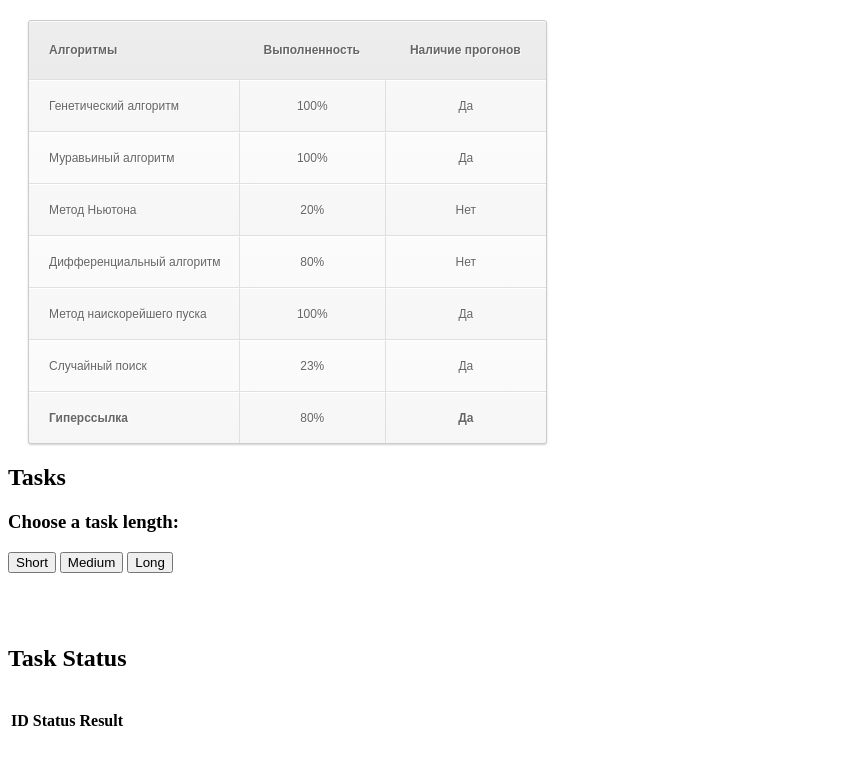
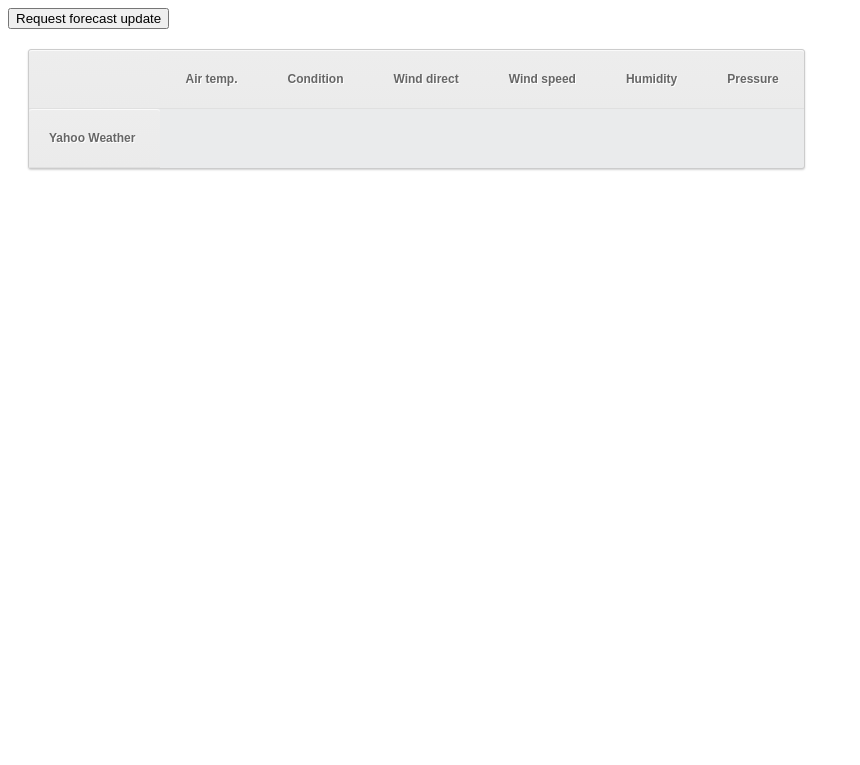
Before and after one commit to mi-doc/average_forecast, a Django app: page / in a window 1280 px wide. Shown: the top 765 px of the page, without its empty margins (0-860 px from the left). Run offline with Django 4.2, Linux system fonts and the light colour scheme; lists and menus that the app fills with data are empty; parts of the project's set-up code (start-up, migrations or seed data) failed here and were passed over.

Commit message:
Task results can be displayed on the frontend now

```diff
--- a/average_forecast/average_forecast/urls.py
+++ b/average_forecast/average_forecast/urls.py
@@ -22,6 +22,7 @@ urlpatterns = [
     path('admin/', admin.site.urls),
     path('tasks/<task_id>/', weather_views.get_status),
     path('tasks/', weather_views.run_task),
-    path('get_forecasts', weather_views.get_forecasts_for_city),
+    path('get_forecasts/', weather_views.get_forecasts_for_city),
+    path('get_forecast_statuses/', weather_views.get_forecast_statuses),
     path('', weather_views.Index.as_view())
 ]
--- a/average_forecast/static/js/script.js
+++ b/average_forecast/static/js/script.js
@@ -1,11 +1,11 @@
-$('.button').on('click', function() {
+$('#request_forecast_button').on('click', function() {
   $.ajax({
-      url: '/tasks/',
-      data: { type: $(this).data('type') },
+    url: '/get_forecasts/',
+    data: { type: 'moscow' },
     method: 'POST',
   })
   .done((res) => {
-      getStatus(res.task_id);
+    getStatus(res.task_ids);
   })
   .fail((err) => {
     console.log(err);
@@ -13,28 +13,93 @@ $('.button').on('click', function() {
 });
 
 
-  function getStatus(taskID) {
+function getStatus(task_ids) {
   $.ajax({
-      url: `/tasks/${taskID}/`,
-      method: 'GET'
+    url: `/get_forecast_statuses/`,
+    data: {task_ids: task_ids.toString()},
+    method: 'POST'
   })
-    .done((res) => {
+  .done((results) => {
+    var pending = Array()
+    // ToDo figure out how to read data
+    // from the response.
+    for (var n in results.results) {
+      res = results.results[n]
+      if (res.task_status === 'SUCCESS') {
+        var data = res.task_result
         const html = `
-        <tr>
-          <td>${res.task_id}</td>
-          <td>${res.task_status}</td>
-          <td>${res.task_result}</td>
-        </tr>`
-      $('#tasks').prepend(html);
+          <th>${data.temp}</th>
+          <th>${data.condition}</th>
+          <th>${data.wind_direction}</th>
+          <th>${data.wind_speed}</th>
+          <th>${data.humidity}</th>
+          <th>${data.pressure}</th>
+        `
+        $('#' + data.source).append(html)
+      } else if (res.task_status === 'PENDING') {
+        pending.push(res.task_id)
+      } else {
+        // ToDo: add failed tasks handling
+      }
+    }
 
-      const taskStatus = res.task_status;
-
-      if (taskStatus === 'SUCCESS' || taskStatus === 'FAILURE') return false;
+    if (pending.length === 0) return true;
     setTimeout(function() {
-        getStatus(res.task_id);
+      getStatus(pending);
     }, 1000);
   })
   .fail((err) => {
     console.log(err)
   });
 }
+
+
+
+
+
+
+
+
+
+
+
+// $('.button').on('click', function() {
+//     $.ajax({
+//       url: '/tasks/',
+//       data: { type: $(this).data('type') },
+//       method: 'POST',
+//     })
+//     .done((res) => {
+//       getStatus(res.task_id);
+//     })
+//     .fail((err) => {
+//       console.log(err);
+//     });
+//   });
+
+
+//   function getStatus(taskID) {
+//     $.ajax({
+//       url: `/tasks/${taskID}/`,
+//       method: 'GET'
+//     })
+//     .done((res) => {
+//       const html = `
+//         <tr>
+//           <td>${res.task_id}</td>
+//           <td>${res.task_status}</td>
+//           <td>${res.task_result}</td>
+//         </tr>`
+//       $('#tasks').prepend(html);
+
+//       const taskStatus = res.task_status;
+
+//       if (taskStatus === 'SUCCESS' || taskStatus === 'FAILURE') return false;
+//       setTimeout(function() {
+//         getStatus(res.task_id);
+//       }, 1000);
+//     })
+//     .fail((err) => {
+//       console.log(err)
+//     });
+//   }
--- a/average_forecast/weather/tasks.py
+++ b/average_forecast/weather/tasks.py
@@ -10,7 +10,8 @@ API_KEY = 'fcccdcec54mshd8de1f4afd9c04cp1bd53fjsn8fbc05589296'
 
 def run_tasks_to_request_forcasts(city):
     forecasters = [
-        request_open_weather_map,
+        # request_open_weather_map,
+        request_yahoo_weather,
     ]
 
     task_ids = []
@@ -23,7 +24,7 @@ def run_tasks_to_request_forcasts(city):
 
 @shared_task
 def request_open_weather_map(city):
-    url = "https://community-open-weather-map.p.rapidapi.com/forecast"
+    # url = "https://community-open-weather-map.p.rapidapi.com/forecast"
     querystring = {"q": city, "units": "metric"}
     headers = {
         "X-RapidAPI-Key": API_KEY,
@@ -33,12 +34,40 @@ def request_open_weather_map(city):
     return 'Mi poluchili datu.'
 
 
+@shared_task
+def request_yahoo_weather(city="Moscow"):
+    url = "https://yahoo-weather5.p.rapidapi.com/weather"
+    # url = "htttps://yandex.ru"
+    querystring = {"location": city, "format":"json","u":"c"}
 
+    headers = {
+        "X-RapidAPI-Key": API_KEY,
+        "X-RapidAPI-Host": "yahoo-weather5.p.rapidapi.com"
+    }
 
-###########################################################################
-# TRAINING TASKS
-###########################################################################
-@shared_task
-def create_task(task_type):
-    time.sleep(int(task_type) * 10)
-    return True
+    data_json = request("GET", url, headers=headers, params=querystring)
+    data = data_json.json()
+    current_weather = {
+        'source': 'yahoo_weather',
+        'temp': data['current_observation']['condition']['temperature'],
+        'condition': data['current_observation']['condition']['text'],
+        'wind_direction': data['current_observation']['wind']['direction'],
+        'wind_speed': data['current_observation']['wind']['speed'],
+        'humidity': data['current_observation']['atmosphere']['humidity'],
+        'pressure': data['current_observation']['atmosphere']['pressure']
+    }
+    return current_weather
+
+# def test_f(city):
+#     url = "https://yahoo-weather5.p.rapidapi.com/weather"
+#     # url = "htttps://yandex.ru"
+#     querystring = {"location": city, "format":"json","u":"c"}
+
+#     headers = {
+#         "X-RapidAPI-Key": API_KEY,
+#         "X-RapidAPI-Host": "yahoo-weather5.p.rapidapi.com"
+#     }
+
+#     data_json = request("GET", url, headers=headers, params=querystring)
+#     data = data_json.json()
+#     print(data)
--- a/average_forecast/weather/templates/weather/index.html
+++ b/average_forecast/weather/templates/weather/index.html
@@ -4,83 +4,25 @@
 
 
 {% block content %}
-
+<button class="button is-primary" id="request_forecast_button" data-city='moscow'>Request forecast update</button>
 <table class="simple-little-table" cellspacing="0">
-  <tr>
-    <th>Алгоритмы</th>
-    <th>Выполненность</th>
-    <th>Наличие прогонов</th>
-  </tr>
-
-  <tr>
-    <td>Генетический алгоритм</td>
-    <td>100%</td>
-    <td>Да</td>
-  </tr>
-
-  <tr>
-    <td>Муравьиный алгоритм</td>
-    <td>100%</td>
-    <td>Да</td>
-  </tr>
-
-  <tr>
-    <td>Метод Ньютона</td>
-    <td>20%</td>
-    <td>Нет</td>
-  </tr>
-
-  <tr>
-    <td>Дифференциальный алгоритм</td>
-    <td>80%</td>
-    <td>Нет</td>
-  </tr>
-
-  <tr>
-    <td>Метод наискорейшего пуска</td>
-    <td>100%</td>
-    <td>Да</td>
-  </tr>
-
-  <tr>
-    <td>Случайный поиск</td>
-    <td>23%</td>
-    <td>Да</td>
-  </tr>
-
-  <tr>
-    <td><a href="blog.harrix.org">Гиперссылка</a></td>
-    <td>80%</td>
-    <td><a href="blog.harrix.org">Да</a></td>
-  </tr>
+  <thead>
+    <tr>
+      <th></th>
+      <th>Air temp.</th>
+      <th>Condition</th>
+      <th>Wind direct</th>
+      <th>Wind speed</th>
+      <th>Humidity</th>
+      <th>Pressure</th>
+    </tr>
+  </thead>
+    <tr id="yahoo_weather">
+      <th>Yahoo Weather </th>
+    </tr>
+  <tbody id="forecasts_table">
+  </tbody>
 </table>
 
-<div>
-  <h2 class="title is-2">Tasks</h2>
-  <h3>Choose a task length:</h3>
-  <div class="field is-grouped">
-    <p class="control">
-      <button class="button is-primary" data-type="1">Short</button>
-      <button class="button is-primary" data-type="2">Medium</button>
-      <button class="button is-primary" data-type="3">Long</button>
-    </p>
-  </div>
-</div>
-<br><br>
-<div>
-  <h2 class="title is-2">Task Status</h2>
-  <br>
-  <table class="table is-fullwidth">
-    <thead>
-      <tr>
-        <th>ID</th>
-        <th>Status</th>
-        <th>Result</th>
-      </tr>
-    </thead>
-    <tbody id="tasks">
-    </tbody>
-  </table>
-</div>
 
 {% endblock content %}
--- a/average_forecast/weather/views.py
+++ b/average_forecast/weather/views.py
@@ -1,9 +1,9 @@
 from django.views.generic import TemplateView
 from django.http import JsonResponse
-from weather.tasks import create_task, run_tasks_to_request_forcasts
+from weather.tasks import run_tasks_to_request_forcasts
 from django.views.decorators.csrf import csrf_exempt
 from celery.result import AsyncResult
-
+import json
 
 class Index(TemplateView):
     template_name = 'weather/index.html'
@@ -12,23 +12,30 @@ class Index(TemplateView):
 @csrf_exempt
 def get_forecasts_for_city(request):
     if request.POST:
-        city = request.POST.get('city')
+        city = request.POST.get('type')
         task_ids = run_tasks_to_request_forcasts(city)
         return JsonResponse({"task_ids": task_ids}, status=202)
 
 
-def get_forecast_status(request):
+@csrf_exempt
+def get_forecast_statuses(request):
     if request.POST:
-        task_ids = request.POST.get('task_ids')
+        task_ids = request.POST.get('task_ids').split(',')
         results = []
         for task_id in task_ids:
-            task_result = AsyncResult(task_id)
-            results.append = ({
+            task_data = AsyncResult(task_id)
+
+            task_result = task_data.result
+            if task_data.status == 'FAILURE':
+                task_result = str(task_result)
+
+            results.append({
                 "task_id": task_id,
-                "task_status": task_result.status,
-                "task_result": task_result.result
+                "task_status": task_data.status,
+                "task_result": task_result
             })
 
+        return JsonResponse({'results': results}, status=200)
 
 
 
```
Also changed, not shown: Docker-compose.debug.yml (added, +47 -0 lines), .devcontainer/devcontainer.json, 1 other file. Lines whose indentation alone changed are shown as unchanged.
